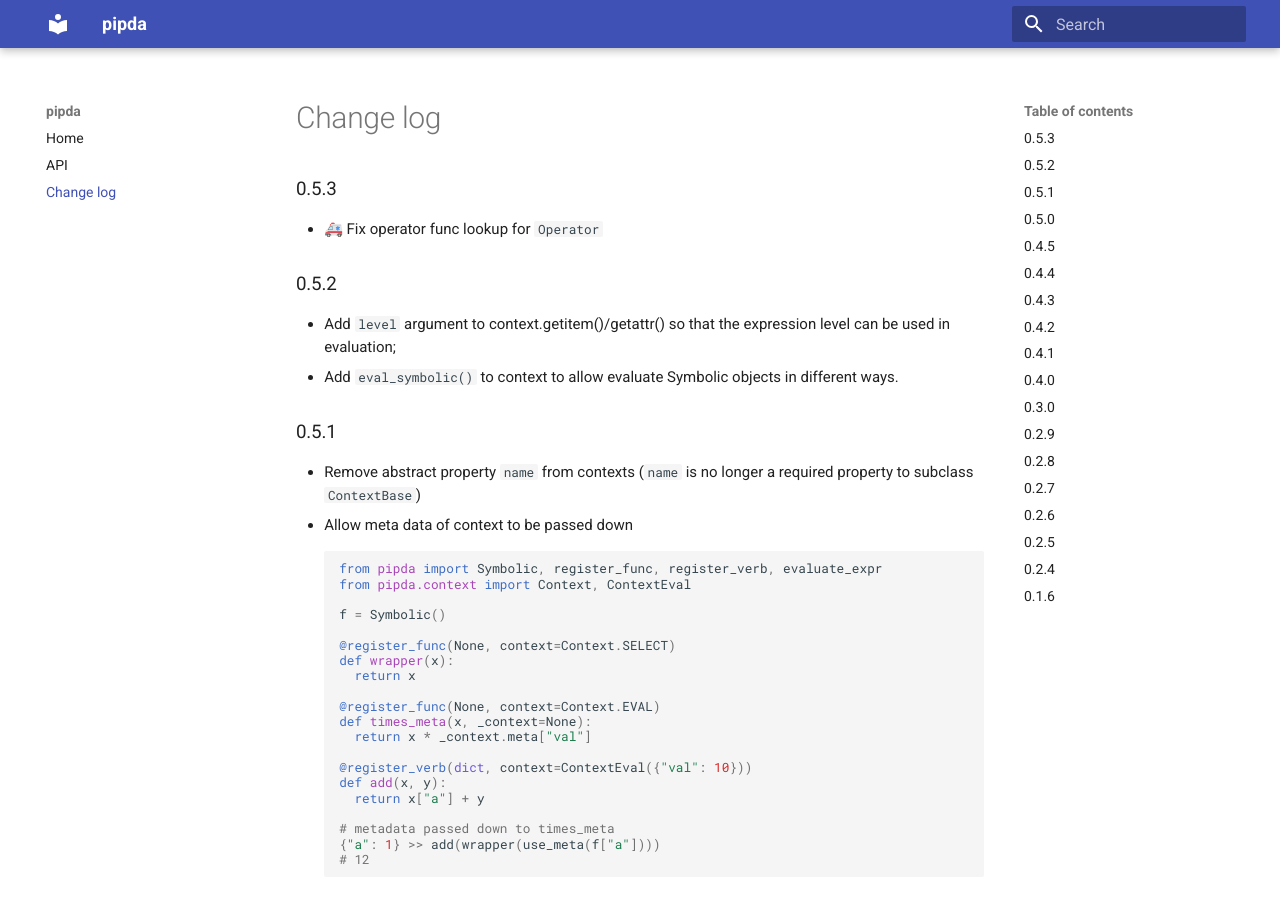
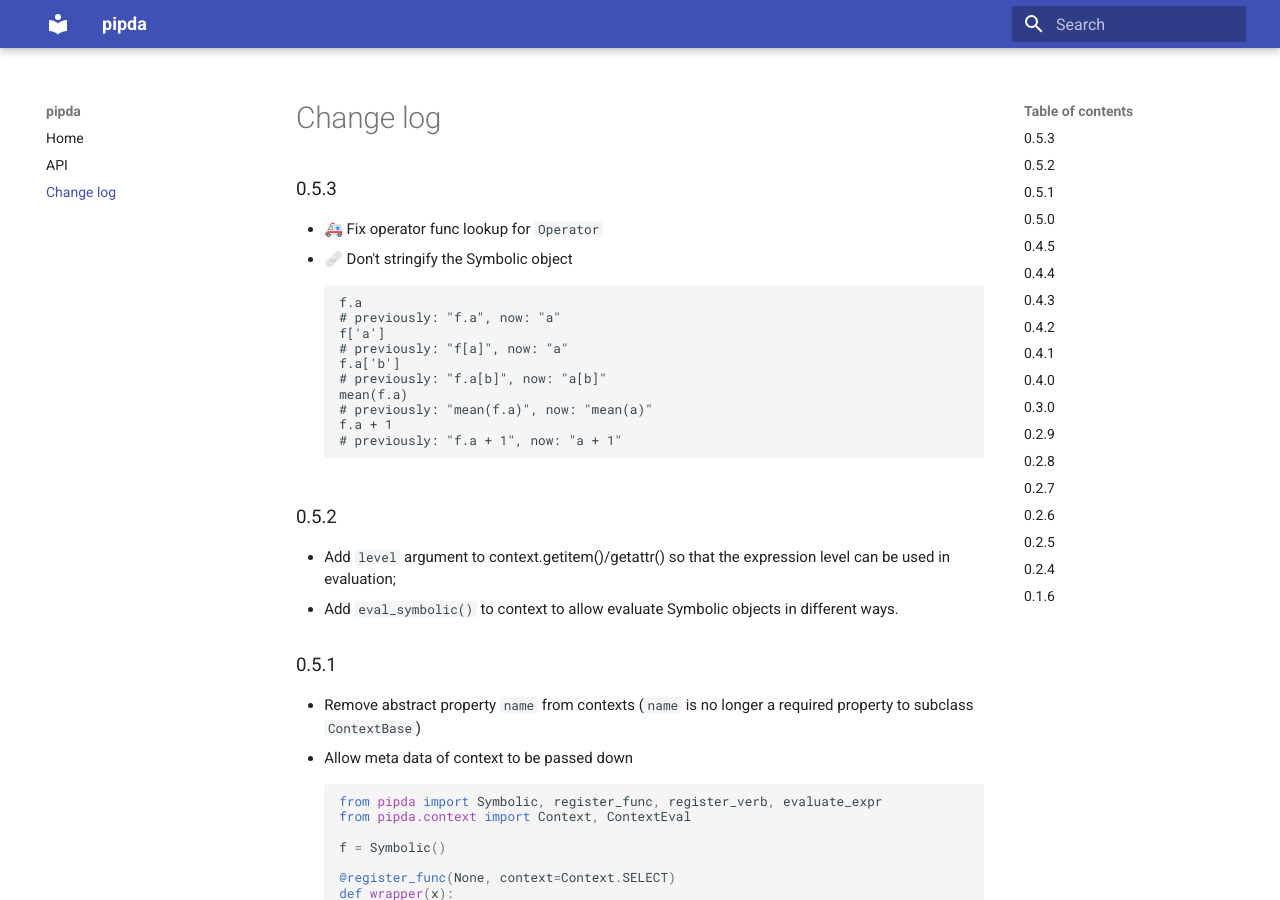
Before and after one commit to pwwang/pipda, an MkDocs documentation site: the page built from docs/changelog.md, in a window 1280 px wide and 900 px high. Built offline with MkDocs 1.6.1 and Material for MkDocs 9.7.7, drawn with Linux system fonts in a browser that asks for light colours.

Commit message:
📝 Update changelog

````diff
--- a/docs/changelog.md
+++ b/docs/changelog.md
@@ -1,6 +1,19 @@
 ## 0.5.3
 
 - 🚑 Fix operator func lookup for `Operator`
+- 🩹 Don't stringify the Symbolic object
+  ```
+  f.a
+  # previously: "f.a", now: "a"
+  f['a']
+  # previously: "f[a]", now: "a"
+  f.a['b']
+  # previously: "f.a[b]", now: "a[b]"
+  mean(f.a)
+  # previously: "mean(f.a)", now: "mean(a)"
+  f.a + 1
+  # previously: "f.a + 1", now: "a + 1"
+  ```
 
 ## 0.5.2
 
````
